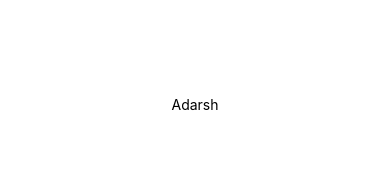
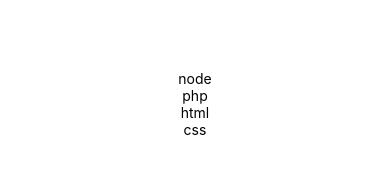
Before and after one commit to adarshraj87/learning-react, a React Native app: screen / in a window 390 px wide. Shown: the part 318-492 px from the top of the page. Built offline with nearby package versions, Linux system fonts and the light colour scheme.

Commit message:
props changes

```diff
--- a/App.js
+++ b/App.js
@@ -8,26 +8,28 @@ class Language extends Component {
     constructor() {
         super();
         this.state = {
-            name: 'Adarsh'
+            name: "Adarsh",
+            lanuages: ['node', 'php','html','css']
         }
     }
 
     render() {
-        const {name} = this.state;
+        const {states} = this.state;
+        let languages = null;
+        languages = this.state.lanuages.map((language, i) => {
+            return (<Text key={i}>{language}</Text>)
+        })
         return (
             <View style={styles.container}>
-                <DisplayLanguage name={name}/>
+                {languages}
             </View>
         )
     }
 }
 
-export class DisplayLanguage extends Component {
-    render() {
-        return (<Text>{this.props.name}</Text>)
-    }
-}
+
 export default Language;
+
 
 const styles = StyleSheet.create({
     container: {
```
